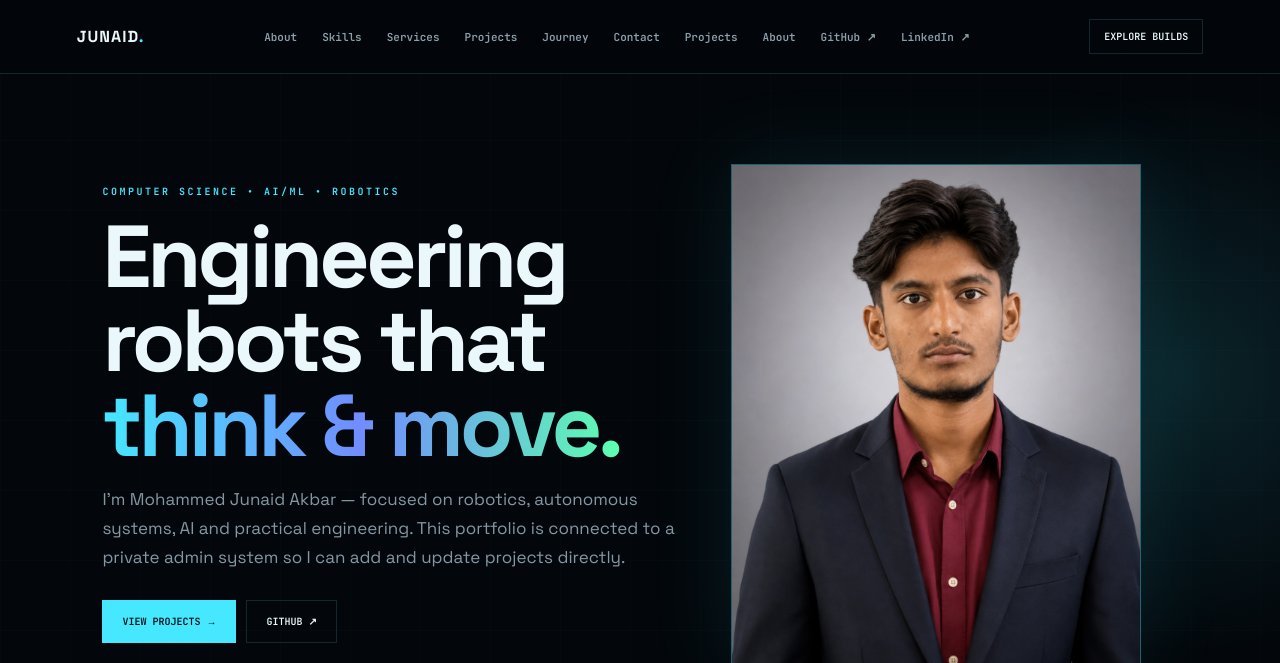
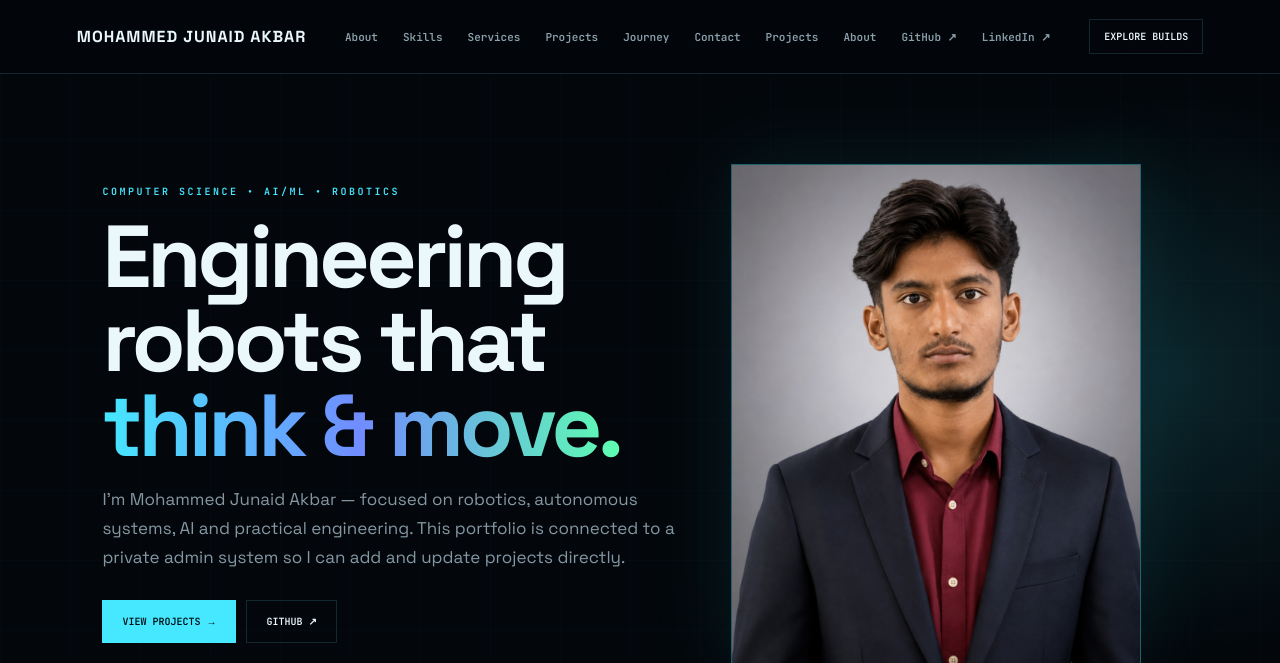
Before and after one commit to mjakbar1210-warrior/Mohammed_Junaid_Akbar_portfolio, a Flask app: page / in a window 1280 px wide. Shown: the top 663 px of the page. Run offline with Flask 3, Linux system fonts and the light colour scheme; data comes from the database, SQL or seed files in the repository.

Commit message:
logo name update

```diff
--- a/templates/index.html
+++ b/templates/index.html
@@ -1,7 +1,7 @@
 <!doctype html>
 <html lang="en"><head><meta charset="utf-8"><meta name="viewport" content="width=device-width,initial-scale=1"><title>Mohammed Junaid Akbar | Robotics Engineer</title><link rel="stylesheet" href="{{ url_for('static', filename='style.css') }}"></head>
 <body>
-<header class="nav"><a class="brand" href="/">JUNAID<b>.</b></a><nav class="links"><a href="#about">About</a><a href="#skills">Skills</a><a href="#services">Services</a><a href="#projects">Projects</a><a href="#journey">Journey</a><a href="#contact">Contact</a><a href="#projects">Projects</a><a href="#about">About</a><a href="{{ github }}" target="_blank">GitHub ↗</a><a href="{{ linkedin }}" target="_blank">LinkedIn ↗</a></nav><a class="nav-btn" href="#projects">EXPLORE BUILDS</a></header>
+<header class="nav"><a class="brand" href="/">MOHAMMED JUNAID AKBAR</a><nav class="links"><a href="#about">About</a><a href="#skills">Skills</a><a href="#services">Services</a><a href="#projects">Projects</a><a href="#journey">Journey</a><a href="#contact">Contact</a><a href="#projects">Projects</a><a href="#about">About</a><a href="{{ github }}" target="_blank">GitHub ↗</a><a href="{{ linkedin }}" target="_blank">LinkedIn ↗</a></nav><a class="nav-btn" href="#projects">EXPLORE BUILDS</a></header>
 <section class="hero"><div><div class="eyebrow">COMPUTER SCIENCE • AI/ML • ROBOTICS</div><h1>Engineering robots that <span>think & move.</span></h1><p>I'm Mohammed Junaid Akbar — focused on robotics, autonomous systems, AI and practical engineering. This portfolio is connected to a private admin system so I can add and update projects directly.</p><div class="actions"><a class="btn primary" href="#projects">VIEW PROJECTS →</a><a class="btn" href="{{ github }}" target="_blank">GITHUB ↗</a></div></div><img class="hero-photo" src="{{ url_for('static', filename='profile.png') }}" alt="Mohammed Junaid Akbar"></section>
 <section id="about" class="section"><div class="head"><span class="num">01</span><div><div class="eyebrow">ABOUT</div><h2>Software meets <span>machines.</span></h2></div></div><p style="max-width:800px;color:#8497a3;font-size:18px;line-height:1.8">I build projects across robotics, embedded systems, CNC, AI/ML and software. My direction is robotics engineering with growing focus on ROS 2, perception, control, simulation and autonomous systems.</p></section>
 
```
